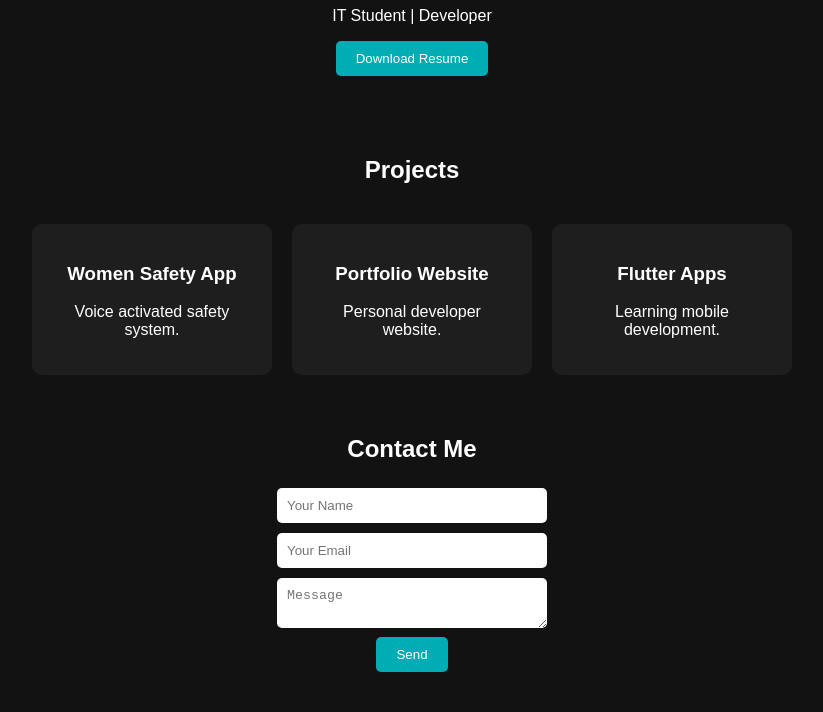
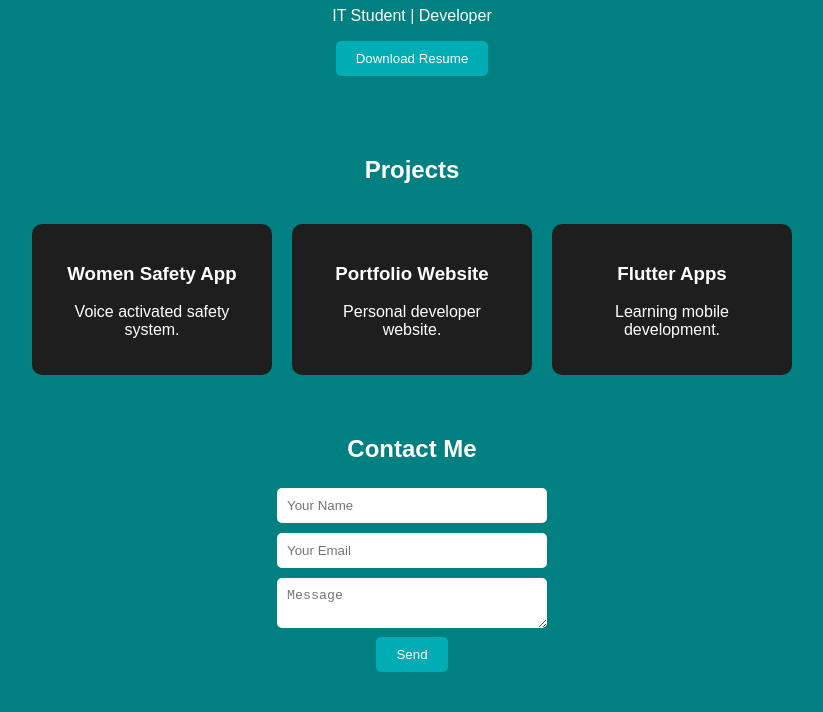
Before and after one commit to Gayatri370/gayatri_das, a plain HTML site: page index.html in a window 1280 px wide. Shown: the part 267-979 px from the top of the page, without its empty margins (228-1051 px from the left). Drawn offline with Linux system fonts and the light colour scheme.

Commit message:
Update styles in index.html for font and background

```diff
--- a/index.html
+++ b/index.html
@@ -5,8 +5,8 @@
 
 <style>
 body{
-font-family: Arial;
-background:#121212;
+font-family: 'poppins', sans-serif;
+background:teal;
 color:white;
 text-align:center;
 margin:0;
```
